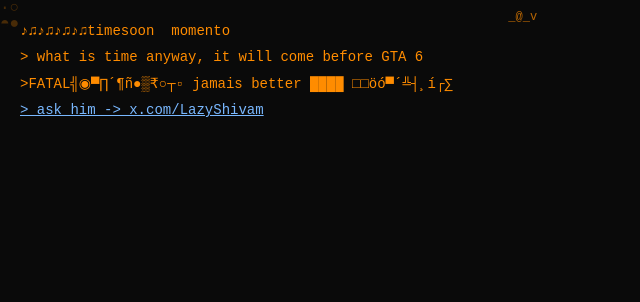
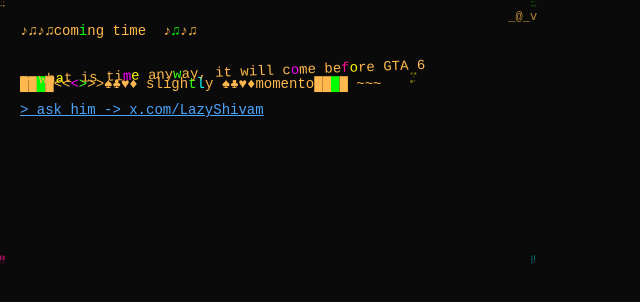
Before and after one commit to Shivam-Bhardwaj/coming-soon-site, a Next.js app: page / in a window 1280 px wide. Shown: the top 302 px of the page, without its empty margins (0-640 px from the left). Built offline with nearby package versions, Linux system fonts and the light colour scheme.

Commit message:
Brighten colors, add neon green/cyan/magenta to corruption, make biological symbols much smaller

```diff
--- a/app/globals.css
+++ b/app/globals.css
@@ -22,7 +22,7 @@ body {
   width: 100%;
   min-height: 100vh;
   padding: 20px;
-  color: #ff8c00;
+  color: #ffb84d;
 }
 
 .terminal {
@@ -41,11 +41,11 @@ body {
 }
 
 .text {
-  color: #ff8c00;
+  color: #ffb84d;
 }
 
 .cursor {
-  color: #ff8c00;
+  color: #ffb84d;
   animation: blink 1s infinite;
   margin-left: 2px;
 }
@@ -65,7 +65,7 @@ body {
 }
 
 .link a {
-  color: #79b8ff;
+  color: #4da6ff;
   text-decoration: underline;
   display: inline-flex;
   align-items: center;
@@ -79,13 +79,13 @@ body {
 }
 
 .link-prompt {
-  color: #ff8c00;
+  color: #ffb84d;
   margin-right: 4px;
 }
 
 .sprite {
   position: absolute;
-  color: #ff8c00;
+  color: #ffb84d;
   font-size: 12px;
   z-index: 50;
   pointer-events: none;
@@ -101,11 +101,16 @@ body {
   z-index: 20;
   pointer-events: none;
   font-family: 'Courier New', Courier, monospace;
-  font-size: 16px;
-  line-height: 16px;
-  color: #ff8c00;
-  opacity: 0.25;
+  font-size: 4px;
+  line-height: 4px;
+  opacity: 0.7;
   white-space: pre;
+  letter-spacing: 0.1px;
+  overflow: hidden;
+}
+
+.fungus-cell {
+  display: inline-block;
 }
 
 .background-art {
@@ -118,7 +123,7 @@ body {
   font-family: 'Courier New', Courier, monospace;
   font-size: 12px;
   line-height: 12px;
-  color: #ff8c00;
+  color: #ffb84d;
   white-space: pre;
   opacity: 0.3;
 }
--- a/app/page.tsx
+++ b/app/page.tsx
@@ -221,11 +221,26 @@ const growthPatterns: Record<GrowthType, string[]> = {
   algae: ['*', '✱', '✲', '✳', '✴', '✵', '✶', '✷', '✸', '✹', '✺', '✻', '✼', '✽', '✾', '✿', '❀', '❁', '❂', '❃', '❄', '❅', '❆', '❇', '❈', '❉', '❊', '❋']
 };
 
+// Color mapping for each growth type
+const growthColors: Record<GrowthType, string> = {
+  fungus: '#ffb84d', // Bright orange
+  slime: '#39ff14', // Neon green
+  mold: '#ff1493', // Bright pink/magenta
+  mycelium: '#00ffff', // Cyan
+  algae: '#ffff00' // Bright yellow
+};
+
 // --- Multi-Colony Biological Takeover System ---
-function growBiologicalColonies(grid: string[][], intensity: number, colonies: GrowthColony[]): { grid: string[][], colonies: GrowthColony[] } {
+function growBiologicalColonies(
+  grid: string[][],
+  intensity: number,
+  colonies: GrowthColony[],
+  colorMap: Map<string, GrowthType>
+): { grid: string[][], colonies: GrowthColony[], colorMap: Map<string, GrowthType> } {
   const newGrid = grid.map(row => [...row]);
   const rows = newGrid.length;
   const cols = newGrid[0].length;
+  const newColorMap = new Map(colorMap);
 
   let activeColonies = [...colonies];
 
@@ -246,6 +261,7 @@ function growBiologicalColonies(grid: string[][], intensity: number, colonies: G
 
       const patterns = growthPatterns[type];
       newGrid[r][c] = patterns[0];
+      newColorMap.set(`${r},${c}`, type);
       activeColonies.push({
         type,
         cells: [[r, c]],
@@ -281,12 +297,17 @@ function growBiologicalColonies(grid: string[][], intensity: number, colonies: G
           if (isEmpty && Math.random() < effectiveSpreadRate) {
             // New growth
             newGrid[nr][nc] = patterns[Math.floor(Math.random() * patterns.length)];
+            newColorMap.set(`${nr},${nc}`, colony.type);
             newCells.push([nr, nc]);
           } else if (isSameType && Math.random() < effectiveSpreadRate * 0.4) {
             // Densify existing growth
             const currentIndex = patterns.indexOf(cellValue);
             if (currentIndex < patterns.length - 1) {
               newGrid[nr][nc] = patterns[currentIndex + 1];
+            }
+            // Ensure color is set
+            if (!newColorMap.has(`${nr},${nc}`)) {
+              newColorMap.set(`${nr},${nc}`, colony.type);
             }
           }
         }
@@ -300,19 +321,7 @@ function growBiologicalColonies(grid: string[][], intensity: number, colonies: G
     };
   });
 
-  // Colonies can merge or compete
-  // Remove duplicate cells (when colonies meet)
-  const allCells = new Map<string, GrowthType>();
-  activeColonies.forEach(colony => {
-    colony.cells.forEach(([r, c]) => {
-      const key = `${r},${c}`;
-      if (!allCells.has(key)) {
-        allCells.set(key, colony.type);
-      }
-    });
-  });
-
-  return { grid: newGrid, colonies: activeColonies };
+  return { grid: newGrid, colonies: activeColonies, colorMap: newColorMap };
 }
 
 
@@ -450,6 +459,7 @@ export default function Home() {
   const [sprites, setSprites] = useState<Sprite[]>([]);
   const [fungusGrid, setFungusGrid] = useState<string[][]>([]);
   const [biologicalColonies, setBiologicalColonies] = useState<GrowthColony[]>([]);
+  const [biologicalColorMap, setBiologicalColorMap] = useState<Map<string, GrowthType>>(new Map());
 
   const containerRef = useRef<HTMLDivElement>(null)
 
@@ -470,6 +480,7 @@ export default function Home() {
         const rows = Math.floor(window.innerHeight / 12); // Finer grid
         setFungusGrid(Array(rows).fill(null).map(() => Array(cols).fill(' ')));
         setBiologicalColonies([]); // Start with no colonies - biology takes over gradually
+        setBiologicalColorMap(new Map()); // Reset color map
       }, 1200)
 
       return
@@ -534,9 +545,10 @@ export default function Home() {
         } else if (currentPhase === 'chaos') {
           // Biology starts taking over in chaos phase
           if (Math.random() < effectiveIntensity * 0.6) {
-            const result = growBiologicalColonies(fungusGrid, effectiveIntensity * 0.8, biologicalColonies);
+            const result = growBiologicalColonies(fungusGrid, effectiveIntensity * 0.8, biologicalColonies, biologicalColorMap);
             setFungusGrid(result.grid);
             setBiologicalColonies(result.colonies);
+            setBiologicalColorMap(result.colorMap);
           }
 
           // More aggressive in showcase mode
@@ -555,9 +567,10 @@ export default function Home() {
           }).slice(-15)
         } else { // Art phase - Biology fully takes over
           // Aggressive biological takeover - always grow in art phase
-          const result = growBiologicalColonies(fungusGrid, effectiveIntensity, biologicalColonies);
+          const result = growBiologicalColonies(fungusGrid, effectiveIntensity, biologicalColonies, biologicalColorMap);
           setFungusGrid(result.grid);
           setBiologicalColonies(result.colonies);
+          setBiologicalColorMap(result.colorMap);
 
           // Ensure art patterns are visible in showcase
           if (Math.random() < effectiveIntensity || (isShowcase && Math.random() < 0.3)) {
@@ -754,11 +767,22 @@ export default function Home() {
         </div>
       )}
 
-      {/* --- NEW: Fungus Layer --- */}
+      {/* --- NEW: Fungus Layer with Colors --- */}
       {showCorruption && fungusGrid.length > 0 && (
         <div className="fungus-grid">
           {fungusGrid.map((row, i) => (
-            <div key={i}>{row.join('')}</div>
+            <div key={i}>
+              {row.map((cell, j) => {
+                const cellKey = `${i},${j}`;
+                const colonyType = biologicalColorMap.get(cellKey);
+                const color = colonyType ? growthColors[colonyType] : '#ffb84d';
+                return (
+                  <span key={j} style={{ color }} className="fungus-cell">
+                    {cell}
+                  </span>
+                );
+              })}
+            </div>
           ))}
         </div>
       )}
@@ -774,7 +798,12 @@ export default function Home() {
         position: 'relative',
         zIndex: 1
       }}>
-        {(!showCorruption ? displayedLines : corruptedLines).map((line, index) => (
+        {(!showCorruption ? displayedLines : corruptedLines).map((line, index) => {
+          // Color variations for corruption
+          const corruptionColors = ['#ffb84d', '#39ff14', '#00ffff', '#ff1493', '#ffff00', '#ff00ff', '#00ff00'];
+          const shouldColorCorrupt = showCorruption && phaseIntensity > 0.3;
+
+          return (
             <div
               key={index}
               className="line"
@@ -790,9 +819,27 @@ export default function Home() {
                 filter: showCorruption && phaseIntensity > 0.8 && Math.random() < phaseIntensity * 0.4 ? 'blur(1.5px)' : 'none'
               }}
             >
+              {shouldColorCorrupt ? (
+                <span>
+                  {line.split('').map((char, charIndex) => (
+                    <span
+                      key={charIndex}
+                      style={{
+                        color: Math.random() < phaseIntensity * 0.3
+                          ? corruptionColors[Math.floor(Math.random() * corruptionColors.length)]
+                          : '#ffb84d'
+                      }}
+                    >
+                      {char}
+                    </span>
+                  ))}
+                </span>
+              ) : (
                 <span className="text">{line}</span>
+              )}
             </div>
-        ))}
+          );
+        })}
         {isTyping && (
           <div className="line">
             <span className="text">{currentText}</span>
@@ -804,7 +851,7 @@ export default function Home() {
         {showXLink && (
           <div className="line" style={{ transform: 'none', marginTop: '4px' }}>
             <a href="https://x.com/LazyShivam" target="_blank" rel="noopener noreferrer" style={{
-              color: '#79b8ff',
+              color: '#4da6ff',
               textDecoration: 'underline',
               fontSize: '14px'
             }}>
```
Lines whose indentation alone changed are shown as unchanged.
